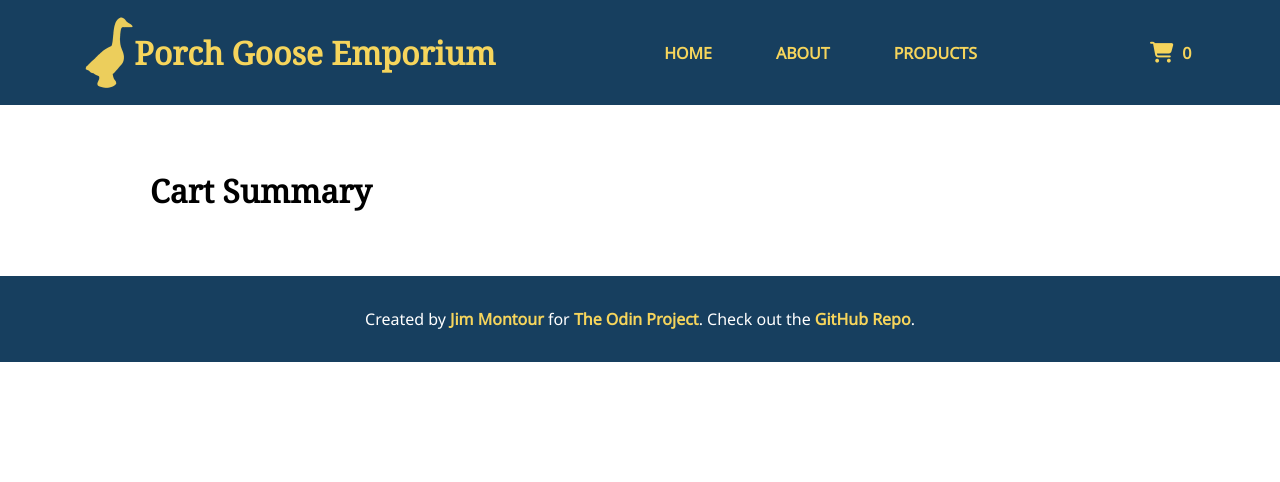
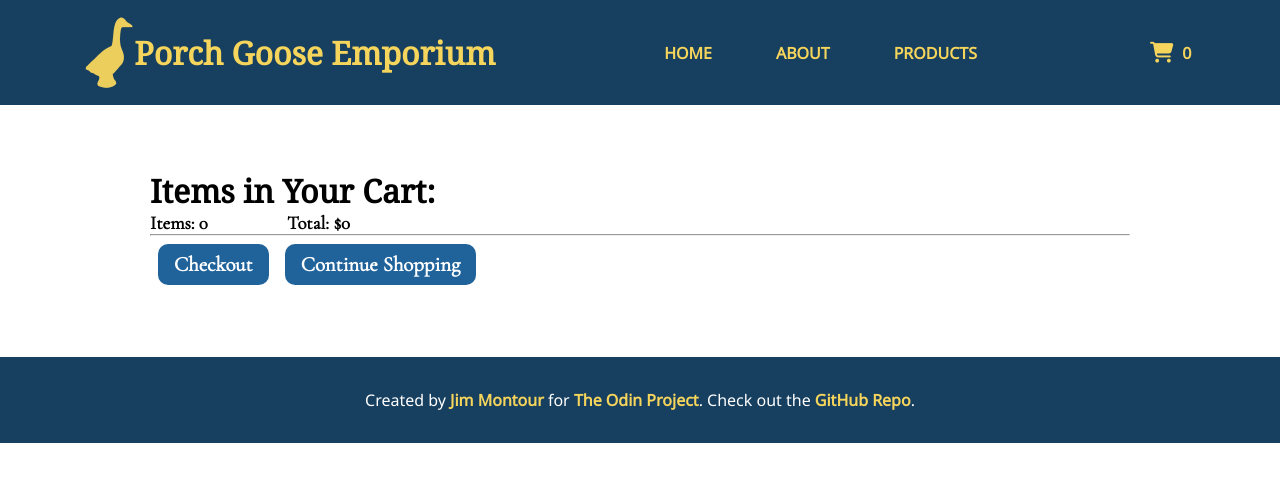
Before and after one commit to jimmontour/shopping-cart, a React (Create React App) app: page /cart in a window 1280 px wide. Shown: the top 482 px of the page. Built offline with nearby package versions, Linux system fonts and the light colour scheme.

Commit message:
feat: :sparkles: add cart summary component

```diff
--- a/src/App.js
+++ b/src/App.js
@@ -25,8 +25,6 @@ function App(props) {
       })
    }
 
-   console.log(cart)
-
   return (
     <div className="App">
        <Header cart={cart}/>
@@ -35,7 +33,9 @@ function App(props) {
            <Route exact path="/products" component={Products} >
               <Products cart={cart} addToCart={addToCart} />
             </Route>
-           <Route exact path="/cart" component={CartSummary} />
+           <Route exact path="/cart" component={CartSummary} >
+              <CartSummary cart={cart}/>
+            </Route>
            <Route exact path="/about" component={About} />
         </Switch>
        <Footer />
--- /dev/null
+++ b/src/components/CartSummaryList.js
@@ -0,0 +1,29 @@
+import React from 'react'
+import '../css/CartSummary.css'
+
+export default function cartSummaryList(props) {
+
+   return (
+      <div className="cart-summary-item">
+         <div className="item-image">
+            <img src={props.src} alt={props.name}/>
+         </div>
+         <div className="item-data">
+         <h2>{props.name}</h2>
+         <p>{props.price}</p>
+         <select name="quantity" id={props.name}>
+            <option value="">Qty: 1</option>
+            <option value="">Qty: 2</option>
+            <option value="">Qty: 3</option>
+            <option value="">Qty: 4</option>
+            <option value="">Qty: 5</option>
+            <option value="">Qty: 6</option>
+            <option value="">Qty: 7</option>
+            <option value="">Qty: 8</option>
+            <option value="">Qty: 9</option>
+         </select>
+         <button>Remove Item</button>
+         </div>
+      </div>
+   )
+}
--- /dev/null
+++ b/src/css/CartSummary.css
@@ -0,0 +1,20 @@
+.totals {
+   display: flex;
+   width: 200px;
+   justify-content: space-between;
+}
+
+.summary-items-container {
+   display: grid;
+   grid-template-columns:  1fr;
+}
+
+.cart-summary-item {
+   display: flex;
+   align-items: center;
+   margin: 2rem 0;
+}
+
+.cart-summary-item img {
+   width: 200px;
+}
--- a/src/pages/CartSummary.js
+++ b/src/pages/CartSummary.js
@@ -1,9 +1,30 @@
 import React from 'react'
+import outfits from '../data/outfits'
+import CartSummaryList from '../components/CartSummaryList'
+import '../css/CartSummary.css'
 
 export default function Products(props) {
+
+   console.log(props)
+
    return (
       <div className="container">
-         <h1>Cart Summary</h1>
+         <h1>Items in Your Cart:</h1>
+         <div className="totals">
+            <h3>Items: {props.cart.count}</h3>
+            <h3>Total: ${props.cart.total}</h3>
+         </div>
+         <hr />
+         <div className="summary-items-container">
+            {props.cart.list.map((outfit) => {
+               return <CartSummaryList name={outfit.name} src={outfit.src} price={outfit.price} description={outfit.description} />
+            })}
+         </div>
+
+         <div className="cart-checkout">
+            <button>Checkout</button>
+            <button>Continue Shopping</button>
+         </div>
       </div>
    )
 }
```
Also changed, not shown: 1 other file (tests, documents, lock files or other folders).
